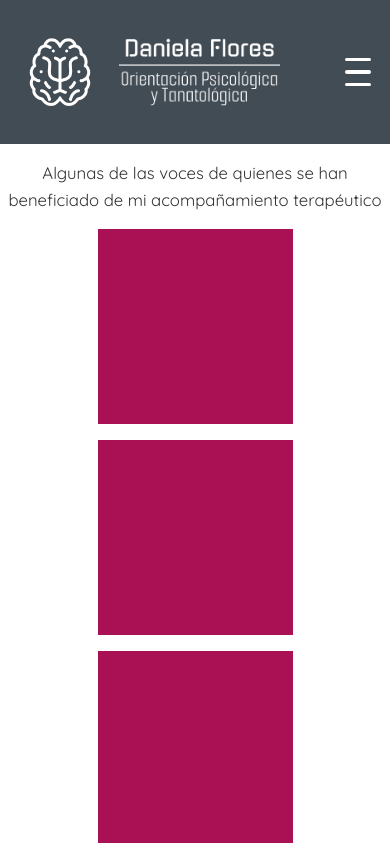
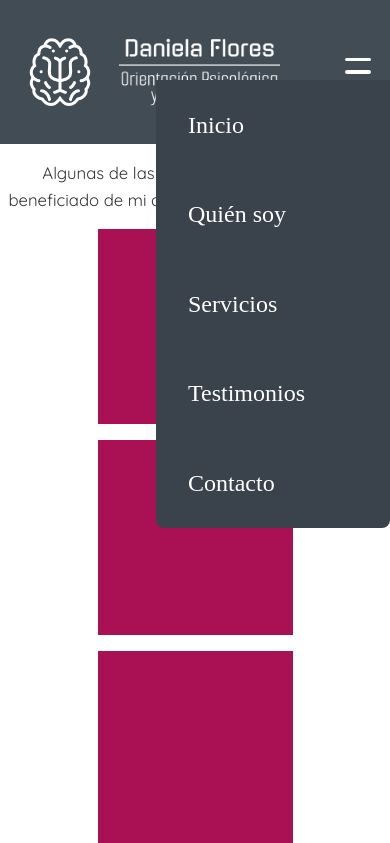
Before and after one commit to psitandan/psitandan, a plain HTML site: page test.html in a window 390 px wide. Both pictures are taken after a click on the element 357 px from the left and 71 px from the top of the page. Shown: the top 843 px of the page. Drawn offline with Linux system fonts and the light colour scheme; a web font is replaced by a local one.

Commit message:
Update test.html

```diff
--- a/test.html
+++ b/test.html
@@ -169,17 +169,31 @@ footer .right {
 }
 
 
-    /* Responsive */
+     @media (max-width: 768px) {
+
+            .boxes {
+        display: grid;
+        grid-template-columns: repeat(1, minmax(20vmin, 50vmin));
+        gap: 1rem;        /* spacing between squares */
+        justify-content: center;
+        margin: auto;
+              }
+
+     }
+
+
 @media (max-width: 768px) {
   nav ul {
     display: none;
     flex-direction: column;
     background-color: #3a434b;
-        position: absolute;
-        top: 100%;
+    position: fixed;   /* fixed so it overlays content */
+    top: 80px;         /* just below navbar */
     right: 0;
     width: 60%;
     padding: 1rem;
+    z-index: 2000;     /* on top of everything */
+    border-radius: 0 0 0.5rem 0.5rem; /* optional, nicer look */
   }
 
   nav ul.active {
@@ -189,15 +203,9 @@ footer .right {
   .menu-toggle {
     display: flex;
   }
+}
 
-      .boxes {
-        display: grid;
-        grid-template-columns: repeat(1, minmax(20vmin, 50vmin));
-        gap: 1rem;        /* spacing between squares */
-        justify-content: center;
-        margin: auto;
-              }
-    }
+
   </style>
 </head>
 <body>
```
Lines whose indentation alone changed are shown as unchanged.
